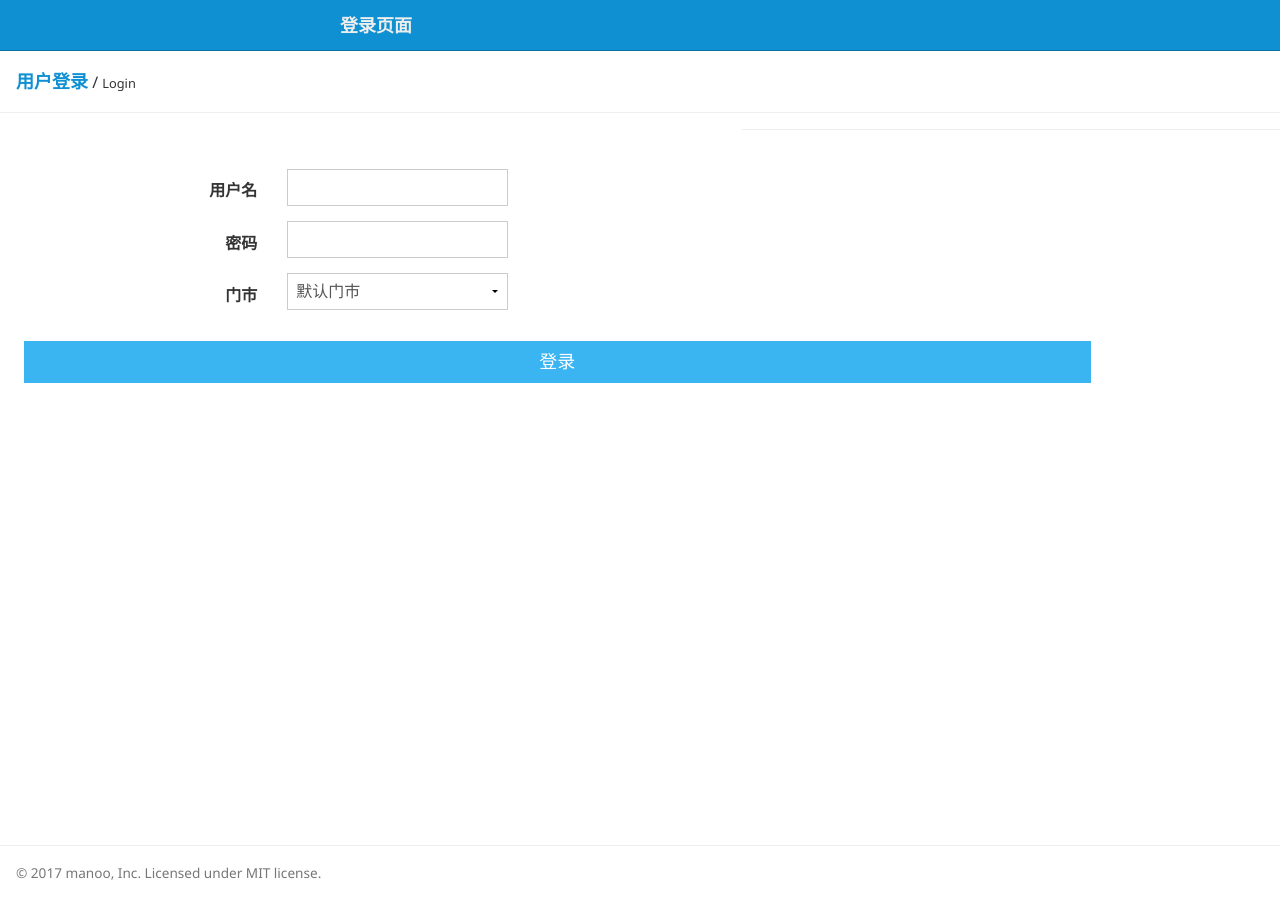
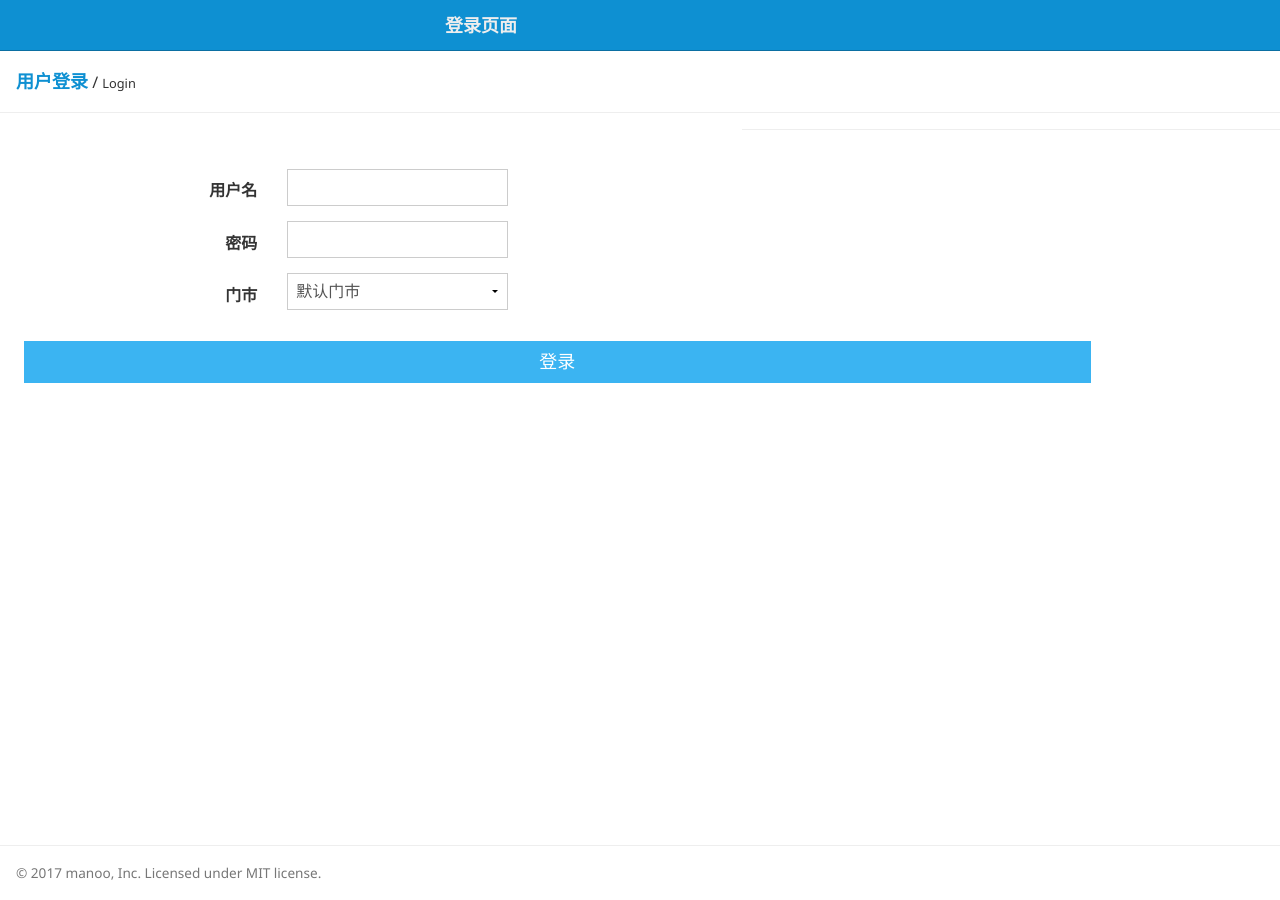
Before and after one commit to mayu1991/czwm.github.io, a Jekyll site: the page login.html, which Jekyll copies as it is, in a window 1280 px wide. Built offline with Jekyll 4.4.1, drawn with Linux system fonts in a browser that asks for light colours.

Commit message:
commit by mayu

```diff
--- a/login.html
+++ b/login.html
@@ -25,8 +25,8 @@
 
 <header class="am-topbar am-topbar-inverse admin-header">
     <div class="am-topbar-brand am-g">
-        <div class="am-u-sm-centered am-u-sm-6">
-            <strong>登录页面</strong>
+        <div class="am-u-sm-centered am-u-sm-4">
+            <strong>  登录页面</strong>
         </div>
 
     </div>
```
